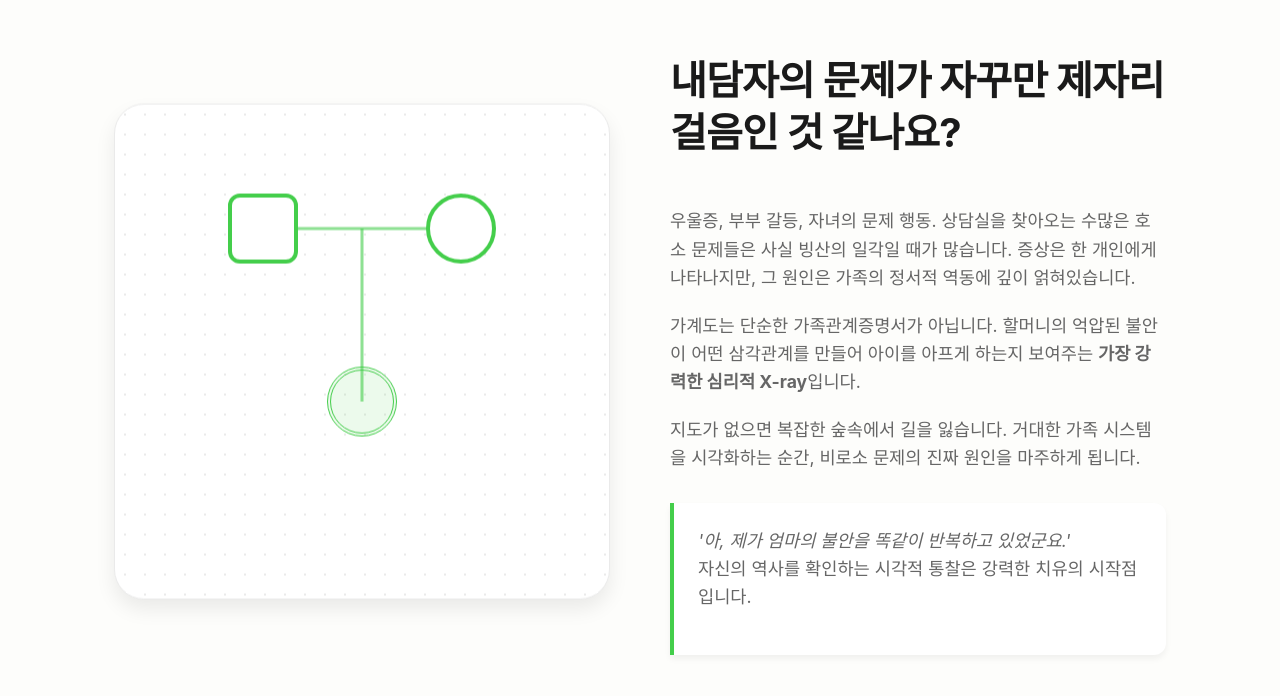
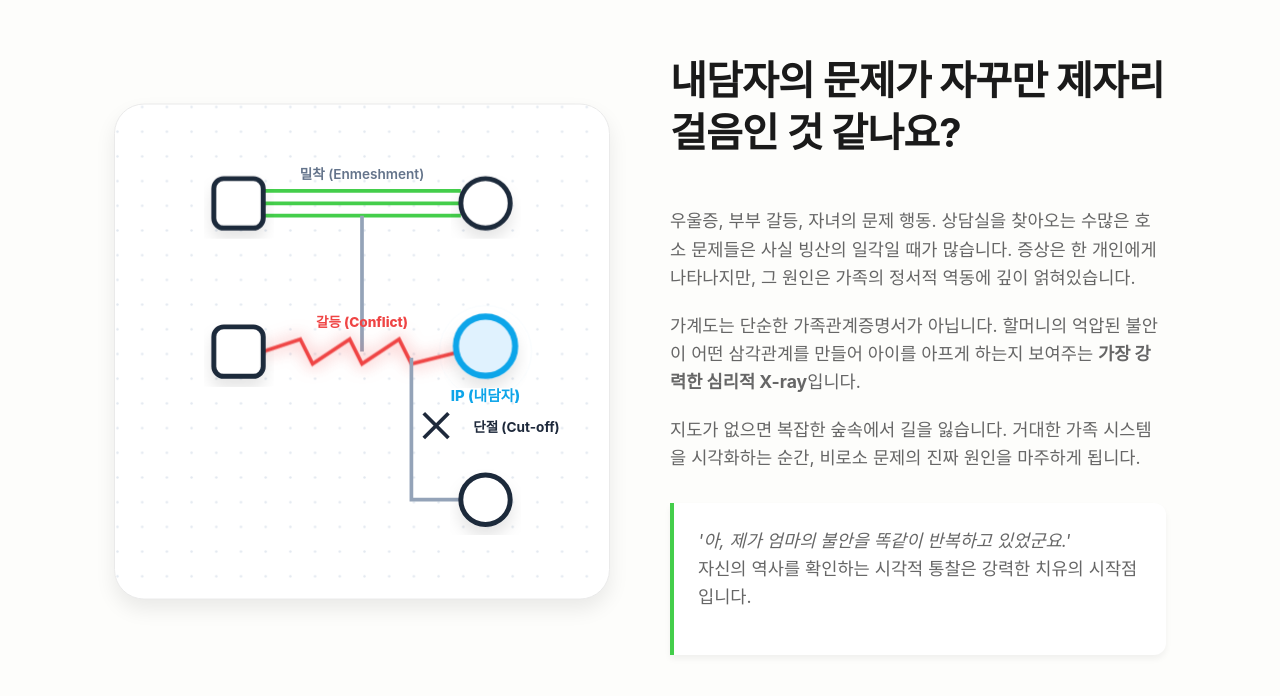
Before and after one commit to h5nam/next-genogram-landing, a website: page index.html in a window 1280 px wide. Shown: the part 2064-2760 px from the top of the page. Drawn offline with Linux system fonts and the light colour scheme; some icons are missing; a web font is replaced by a local one.

Commit message:
feat: Add Fancy 3-Gen Genogram to Section 3 and conflict zig-zag to AI transition

```diff
--- a/index.html
+++ b/index.html
@@ -210,6 +210,11 @@
 
                     <!-- Right: Structured Genogram (Top-Down Chronological) -->
                     <g class="structured-group" transform="translate(680, 25)">
+                        <!-- Input from AI -->
+                        <path d="M 0 200 L 60 200 L 60 80 L 100 80" class="struct-line"
+                            style="animation-delay: 0.2s;" />
+                        <path d="M 60 140 L 60 40 L 340 40 L 340 80" class="struct-line"
+                            style="animation-delay: 0.5s;" />
 
                         <!-- Gen 1 (Grandparents) -->
                         <path d="M 100 80 L 220 80" class="struct-line" style="animation-delay: 0.8s;" />
@@ -219,10 +224,10 @@
                         <path d="M 160 80 L 160 220" class="struct-line" style="animation-delay: 1.2s;" />
                         <path d="M 400 80 L 400 220" class="struct-line" style="animation-delay: 1.4s;" />
 
-                        <!-- Gen 2 (Parents) Marriage -->
-                        <path d="M 160 220 L 400 220" class="struct-line" style="animation-delay: 1.6s;" />
-
-                        <!-- Connecting lines to Gen 3 -->
+                        <!-- Family Dynamic: Zig-zag Conflict Line from Grandma (Left) to Mother (Left) -->
+                        <path
+                            d="M 220 80 L 245 95 L 240 120 L 275 135 L 270 160 L 305 175 L 300 200 L 335 215 L 340 220 L 400 220"
+                            class="struct-line conflict" style="animation-delay: 1.5s;" />
                         <path d="M 280 220 L 280 320" class="struct-line" style="animation-delay: 1.8s;" />
                         <path d="M 180 320 L 380 320" class="struct-line" style="animation-delay: 2.0s;" />
                         <path d="M 180 320 L 180 370" class="struct-line" style="animation-delay: 2.2s;" />
@@ -246,6 +251,8 @@
                             style="transform-origin: 400px 220px; animation-delay: 1.8s;" />
                         <circle cx="400" cy="220" r="20" class="struct-node circle svg-pulse"
                             style="animation: svgPulseRing 3s infinite; animation-delay: 2.2s;" />
+                        <circle cx="280" cy="220" r="2" fill="#EF4444"
+                            style="animation: fadeConflict 4s infinite alternate; animation-delay: 2s;" />
 
                         <!-- Gen 3 -->
                         <rect x="160" y="370" width="40" height="40" rx="6" class="struct-node square"
@@ -287,14 +294,71 @@
             <div class="container split-layout">
                 <div class="image-wrapper hover-float">
                     <!-- Genogram CSS Illustration -->
-                    <div class="genogram-illustration">
-                        <div class="g-node square" style="top: 25%; left: 30%;"></div>
-                        <div class="g-node circle" style="top: 25%; left: 70%;"></div>
-                        <div class="g-link" style="top: 25%; left: 30%; width: 40%; height: 3px;"></div>
-                        <div class="g-link vertical" style="top: 25%; left: 50%; width: 3px; height: 35%;"></div>
-                        <div class="g-node target circle" style="top: 60%; left: 50%;"></div>
-                        <!-- Pulse effect radiating from target -->
-                        <div class="pulse-ring" style="top: 60%; left: 50%;"></div>
+                    <div class="genogram-illustration fancy-wrapper">
+                        <svg viewBox="0 0 400 400" class="fancy-genogram" preserveAspectRatio="xMidYMid meet">
+                            <!-- Background Grid -->
+                            <pattern id="grid" width="20" height="20" patternUnits="userSpaceOnUse">
+                                <circle cx="2" cy="2" r="1" fill="#E2E8F0" />
+                            </pattern>
+                            <rect width="100%" height="100%" fill="url(#grid)" />
+
+                            <!-- Dynamic Relations (Lines) -->
+                            <!-- Gen 1 Marriage (Enmeshment: 3 lines) -->
+                            <path d="M 120 70 L 280 70" stroke="#44CE4B" stroke-width="3" fill="none" />
+                            <path d="M 120 80 L 280 80" stroke="#44CE4B" stroke-width="3" fill="none" />
+                            <path d="M 120 90 L 280 90" stroke="#44CE4B" stroke-width="3" fill="none" />
+                            <text x="200" y="60" fill="#64748B" font-size="11" font-weight="600" text-anchor="middle">밀착
+                                (Enmeshment)</text>
+
+                            <!-- Gen 1 to Gen 2 lines -->
+                            <path d="M 200 90 L 200 200" stroke="#94A3B8" stroke-width="3" fill="none" />
+
+                            <!-- Gen 2 Marriage (Conflict: Zigzag) -->
+                            <path d="M 120 200 L 150 190 L 160 210 L 190 190 L 200 210 L 230 190 L 240 210 L 280 200"
+                                stroke="#EF4444" stroke-width="3" fill="none" class="conflict-pulse" />
+                            <text x="200" y="180" fill="#EF4444" font-size="11" font-weight="800"
+                                text-anchor="middle">갈등 (Conflict)</text>
+
+                            <!-- Gen 2 to Gen 3 lines -->
+                            <path d="M 240 205 L 240 320 L 280 320" stroke="#94A3B8" stroke-width="3" fill="none" />
+
+                            <!-- Gen 3 Cut-off -->
+                            <path d="M 250 250 L 270 270 M 250 270 L 270 250" stroke="#1E293B" stroke-width="3"
+                                fill="none" />
+                            <text x="290" y="265" fill="#1E293B" font-size="11" font-weight="700">단절 (Cut-off)</text>
+
+                            <!-- Nodes with Drop Shadows -->
+                            <filter id="nodeShadow" x="-20%" y="-20%" width="140%" height="140%">
+                                <feDropShadow dx="0" dy="8" stdDeviation="6" flood-color="#000000"
+                                    flood-opacity="0.1" />
+                            </filter>
+
+                            <!-- Gen 1 Nodes -->
+                            <!-- Grandfather -->
+                            <rect x="80" y="60" width="40" height="40" rx="8" fill="#FFFFFF" stroke="#1E293B"
+                                stroke-width="4" filter="url(#nodeShadow)" class="fancy-node" />
+                            <!-- Grandmother -->
+                            <circle cx="300" cy="80" r="20" fill="#FFFFFF" stroke="#1E293B" stroke-width="4"
+                                filter="url(#nodeShadow)" class="fancy-node" />
+
+                            <!-- Gen 2 Nodes -->
+                            <!-- Father -->
+                            <rect x="80" y="180" width="40" height="40" rx="8" fill="#FFFFFF" stroke="#1E293B"
+                                stroke-width="4" filter="url(#nodeShadow)" class="fancy-node" />
+                            <!-- Mother (IP) -->
+                            <circle cx="300" cy="200" r="24" fill="#E0F2FE" stroke="#0EA5E9" stroke-width="5"
+                                filter="url(#nodeShadow)" class="fancy-node ip-node" />
+                            <circle cx="300" cy="200" r="24" fill="none" stroke="#0EA5E9" stroke-width="3"
+                                class="fancy-pulse" />
+                            <text x="300" y="240" fill="#0EA5E9" font-size="12" font-weight="800"
+                                text-anchor="middle">IP (내담자)</text>
+
+                            <!-- Gen 3 Nodes -->
+                            <!-- Child 1 -->
+                            <circle cx="300" cy="320" r="20" fill="#FFFFFF" stroke="#1E293B" stroke-width="4"
+                                filter="url(#nodeShadow)" class="fancy-node" />
+
+                        </svg>
                     </div>
                 </div>
                 <div class="text-content">
--- a/styles.css
+++ b/styles.css
@@ -689,6 +689,13 @@ h4 {
     animation: drawStructLine 4s ease-out forwards;
 }
 
+.struct-line.conflict {
+    stroke: #EF4444;
+    /* Red for conflict */
+    stroke-width: 4;
+    filter: drop-shadow(0 0 5px rgba(239, 68, 68, 0.4));
+}
+
 @keyframes drawStructLine {
     to {
         stroke-dashoffset: 0;
@@ -790,7 +797,7 @@ h4 {
 }
 
 /*-----------------------------------------
-   Why Genogram Section
+   Why Genogram Section (Fancy SVG)
 -----------------------------------------*/
 .why-genogram-section {
     padding: 100px 0;
@@ -808,7 +815,7 @@ h4 {
     flex: 1;
 }
 
-.genogram-illustration {
+.fancy-wrapper {
     width: 100%;
     aspect-ratio: 1;
     background: white;
@@ -816,66 +823,79 @@ h4 {
     position: relative;
     box-shadow: var(--shadow-md);
     border: 1px solid var(--border-color);
-    background-image: radial-gradient(var(--border-color) 1px, transparent 1px);
-    background-size: 20px 20px;
+    overflow: hidden;
 }
 
-.g-node {
-    position: absolute;
-    width: 70px;
-    height: 70px;
-    border: 4px solid var(--primary-color);
-    background: white;
-    transform: translate(-50%, -50%);
-    z-index: 2;
+.fancy-genogram {
+    width: 100%;
+    height: 100%;
 }
 
-.g-node.square {
-    border-radius: 12px;
+.fancy-node {
+    transition: var(--transition);
 }
 
-.g-node.circle {
-    border-radius: 50%;
+.fancy-node:hover {
+    transform: translateY(-5px);
+    stroke: var(--primary-color);
 }
 
-.g-node.target {
-    border: 4px double var(--primary-color);
-    background: rgba(68, 206, 75, 0.1);
+.ip-node {
+    animation: ipFloat 4s ease-in-out infinite alternate;
 }
 
-.g-link {
-    position: absolute;
-    background: var(--primary-color);
-    z-index: 1;
-    transform: translate(0, -50%);
-    opacity: 0.6;
+.fancy-pulse {
+    animation: fancyPulseRing 3s infinite;
+    transform-origin: 300px 200px;
 }
 
-.g-link.vertical {
-    transform: translate(-50%, 0);
+.conflict-pulse {
+    animation: conflictGlow 2s infinite alternate;
 }
 
-.pulse-ring {
-    position: absolute;
-    width: 70px;
-    height: 70px;
-    transform: translate(-50%, -50%);
-    border-radius: 50%;
-    z-index: 1;
-    animation: pulseRing 2.5s infinite;
-}
-
-@keyframes pulseRing {
+@keyframes ipFloat {
     0% {
-        box-shadow: 0 0 0 0 rgba(68, 206, 75, 0.6);
-    }
-
-    70% {
-        box-shadow: 0 0 0 30px rgba(68, 206, 75, 0);
+        transform: translateY(0);
     }
 
     100% {
-        box-shadow: 0 0 0 0 rgba(68, 206, 75, 0);
+        transform: translateY(-5px);
+    }
+}
+
+@keyframes fancyPulseRing {
+    0% {
+        transform: scale(1);
+        stroke-width: 3;
+        opacity: 1;
+    }
+
+    100% {
+        transform: scale(1.6);
+        stroke-width: 0;
+        opacity: 0;
+    }
+}
+
+@keyframes conflictGlow {
+    0% {
+        filter: drop-shadow(0 0 2px rgba(239, 68, 68, 0.3));
+    }
+
+    100% {
+        filter: drop-shadow(0 0 8px rgba(239, 68, 68, 0.8));
+    }
+}
+
+@keyframes fadeConflict {
+    0% {
+        opacity: 0.1;
+        box-shadow: 0 0 0 rgba(239, 68, 68, 0);
+    }
+
+    100% {
+        opacity: 0.8;
+        box-shadow: 0 0 10px rgba(239, 68, 68, 0.5);
     }
 }
 
```
